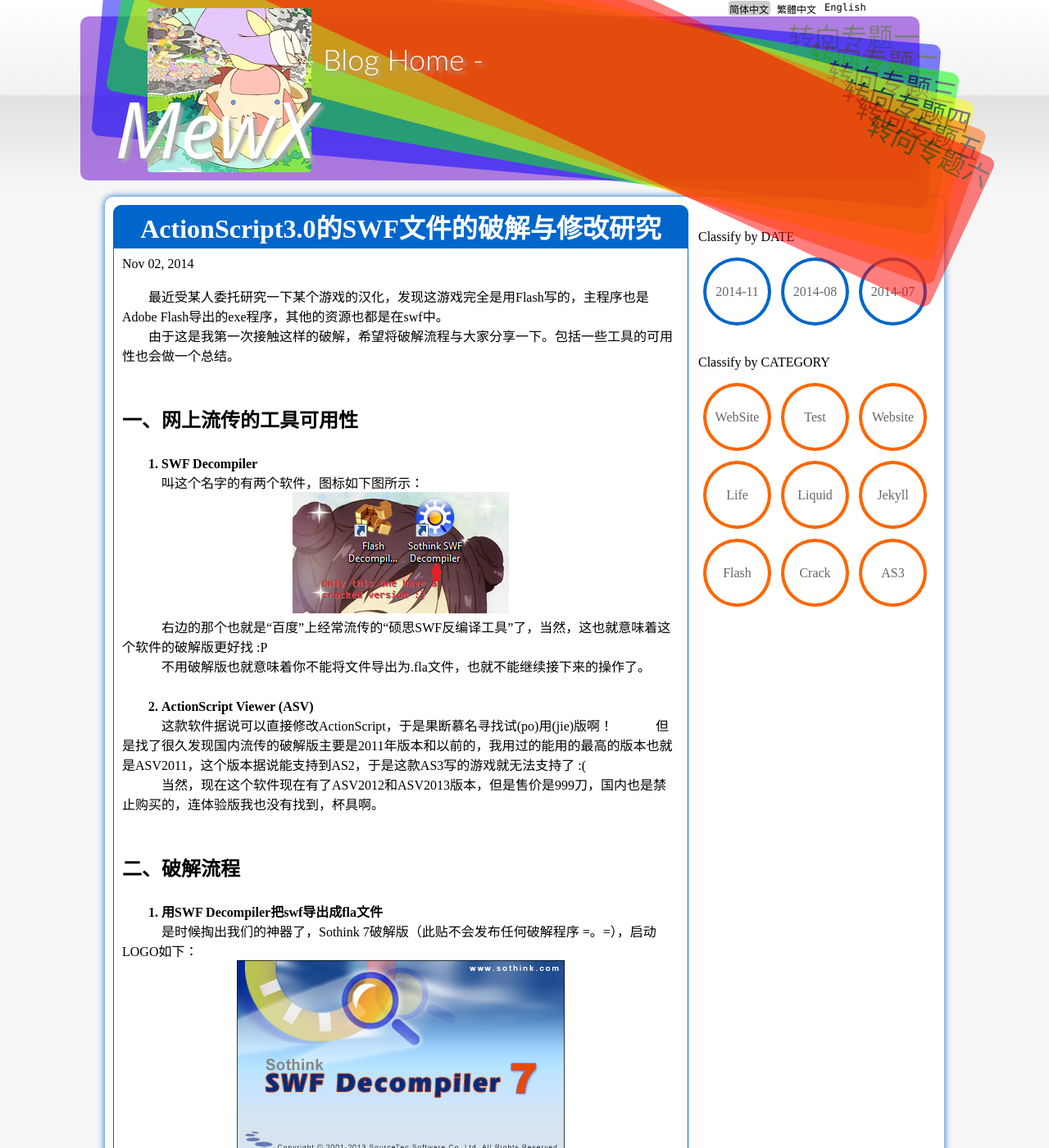
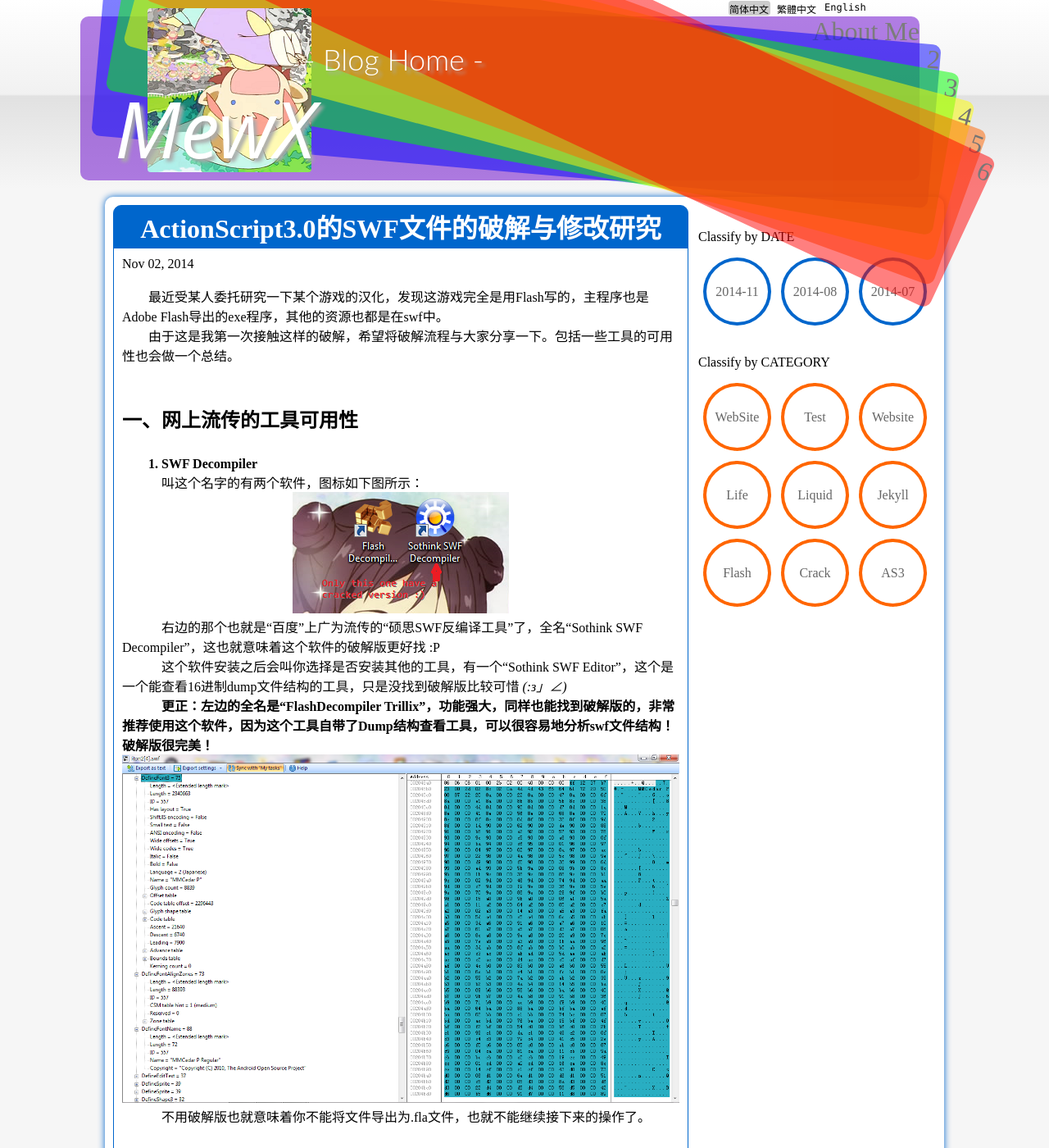
Before and after one commit to MewX/mewx.github.io, a Jekyll site: the page built from _posts/2014-11-02-swf-crack-and-extract-actionscript-3.md, in a window 1280 px wide and 1400 px high. Shown: the whole window at 82% size. Built offline with Jekyll 4.4.1, drawn with Linux system fonts in a browser that asks for light colours; comment, search, counter and statistics services are not loaded; some of the changed text lies outside the part shown.

Commit message:
Add post

```diff
--- a/_layouts/testpage.html
+++ b/_layouts/testpage.html
@@ -34,12 +34,12 @@
 		<div class="box">English</div>
 		<div class="space"></div>
 	</div>
-	<div id="TopBlock1">转向专题一</div>
-	<div id="TopBlock2">转向专题二</div>
-	<div id="TopBlock3">转向专题三</div>
-	<div id="TopBlock4">转向专题四</div>
-	<div id="TopBlock5">转向专题五</div>
-	<div id="TopBlock6">转向专题六</div>
+	<div id="TopBlock1">About Me</div>
+	<div id="TopBlock2">2</div>
+	<div id="TopBlock3">3</div>
+	<div id="TopBlock4">4</div>
+	<div id="TopBlock5">5</div>
+	<div id="TopBlock6">6</div>
 	<div id="Avatar"></div>
 
 	<!-- Initial main framwork -->
--- a/_posts/2014-11-02-swf-crack-and-extract-actionscript-3.md
+++ b/_posts/2014-11-02-swf-crack-and-extract-actionscript-3.md
@@ -19,13 +19,18 @@
 　　**1. SWF Decompiler**
 　　　叫这个名字的有两个软件，图标如下图所示：
 <center><img src="{{ site.baseurl }}imgs/201411/01-two-swf-decompilers.png" /></center>
-　　　右边的那个也就是“百度”上经常流传的“硕思SWF反编译工具”了，当然，这也就意味着这个软件的破解版更好找 :P
+　　　右边的那个也就是“百度”上广为流传的“硕思SWF反编译工具”了，全名“Sothink SWF Decompiler”，这也就意味着这个软件的破解版更好找 :P
+　　　这个软件安装之后会叫你选择是否安装其他的工具，有一个“Sothink SWF Editor”，这个是一个能查看16进制dump文件结构的工具，只是没找到破解版比较可惜 _(:з」∠)_
+　　　**更正：左边的全名是“FlashDecompiler Trillix”，功能强大，同样也能找到破解版的，非常推荐使用这个软件，因为这个工具自带了Dump结构查看工具，可以很容易地分析swf文件结构！破解版很完美！**
+<center><a href="{{ site.baseurl }}imgs/201411/12-dump-view.png" target="_blank"><img src="{{ site.baseurl }}imgs/201411/12-dump-view.png" style="max-width:100%; height:auto;"/></a></center>
 　　　不用破解版也就意味着你不能将文件导出为.fla文件，也就不能继续接下来的操作了。
 
 　　**2. ActionScript Viewer (ASV)**
 　　　这款软件据说可以直接修改ActionScript，于是果断慕名寻找试(po)用(jie)版啊！
 　　　但是找了很久发现国内流传的破解版主要是2011年版本和以前的，我用过的能用的最高的版本也就是ASV2011，这个版本据说能支持到AS2，于是这款AS3写的游戏就无法支持了 :(
 　　　当然，现在这个软件现在有了ASV2012和ASV2013版本，但是售价是999刀，国内也是禁止购买的，连体验版我也没有找到，杯具啊。
+
+　　**3. 请看续篇，地址见页底**
 
 
 
@@ -60,3 +65,7 @@
 <center><img src="{{ site.baseurl }}imgs/201411/08-game-screen-fail-GBK.png" /></center>
 　　　实际上我把文本改成了“<这句话是测试的中文翻译。>”，但是游戏只识别了日文字符集里面的文字，所以接下来还要进行转区处理。因为我保存的as已经是UTF-8了，而且反解也可以解出原文，很显然是游戏忽略了GBK里面的文字，这个问题以后再写。
 　　　**继续运行，卡住了！！！**本来是要放语音的，但是卡住了，语音没有播放出来，**那么问题来了，这是为什么？**（不要打我，我是真心求教）
+
+
+　　2014.11.05 对于本篇中未解决的问题，我进行了进一步研究：
+　　**[《SWF文件的破解与修改研究（续）》]({{ site.baseurl }}blog/201411/swf-crack-and-extract-actionscript-3-then/)**
```
Also changed, not shown: _layouts/MutiDivPage.html (+6 -6 lines), _posts/2014-11-05-swf-crack-and-extract-actionscript-3-then.md (added, +146 -0 lines), imgs/201411/09-jpexs-free-flash-decompiler.png (added), imgs/201411/10-raw-content.png (added), imgs/201411/11-game-support-chinese.png (added), imgs/201411/12-dump-view.png (added).
